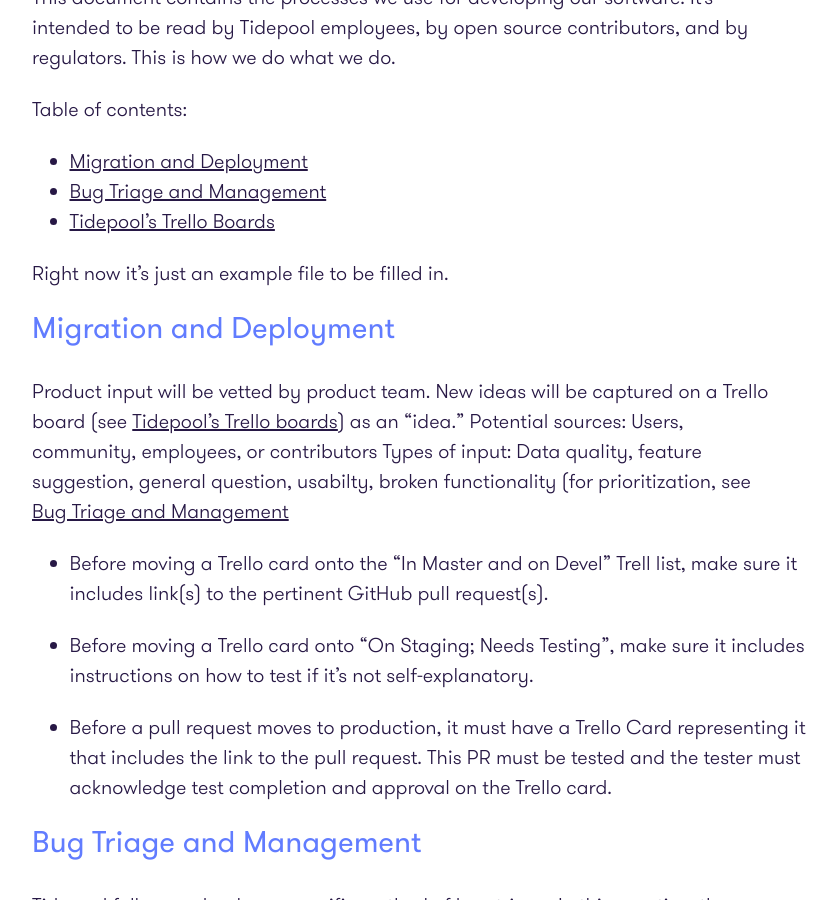
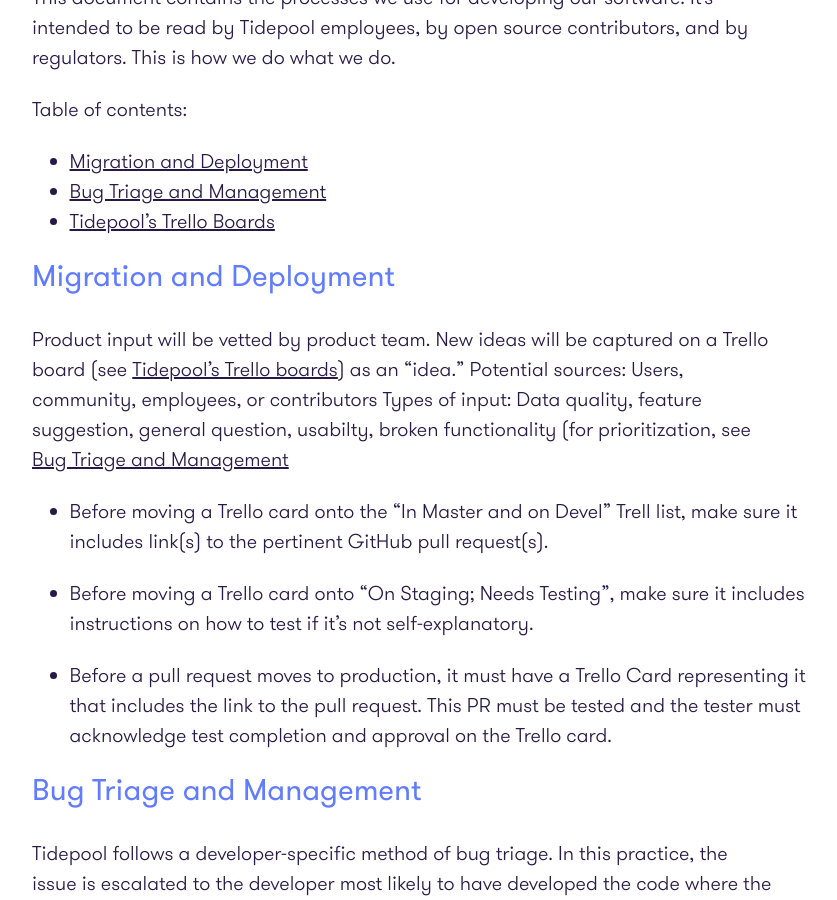
Before and after one commit to tidepool-org/tidepool-org.github.io, a Jekyll site: the page built from Processes.md, in a window 1280 px wide and 900 px high, scrolled down 328 px. Shown: the whole window, without its empty margins (173-1010 px from the left). Built offline with Jekyll 4.4.1, drawn with Linux system fonts in a browser that asks for light colours.

Commit message:
Removed "Just an example"

```diff
--- a/Processes.md
+++ b/Processes.md
@@ -17,7 +17,6 @@ Table of contents:
 * [Bug Triage and Management](#bug-triage-and-management)
 * [Tidepool's Trello Boards](#tidepools-trello-boards)
 
-Right now it's just an example file to be filled in.
 
 ## Migration and Deployment
 
```
